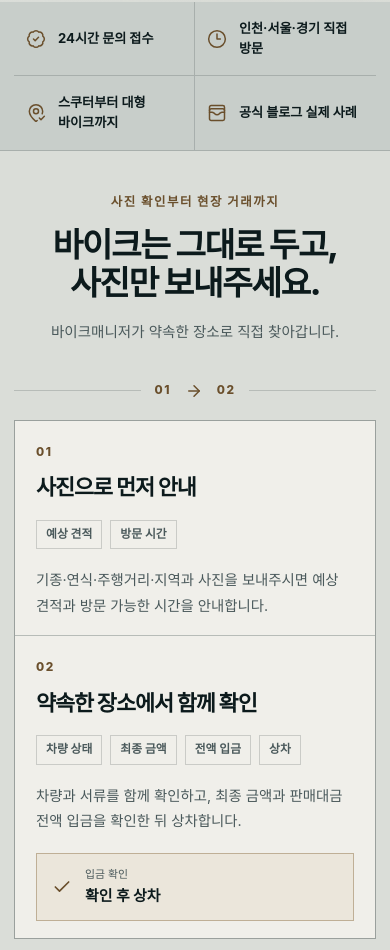
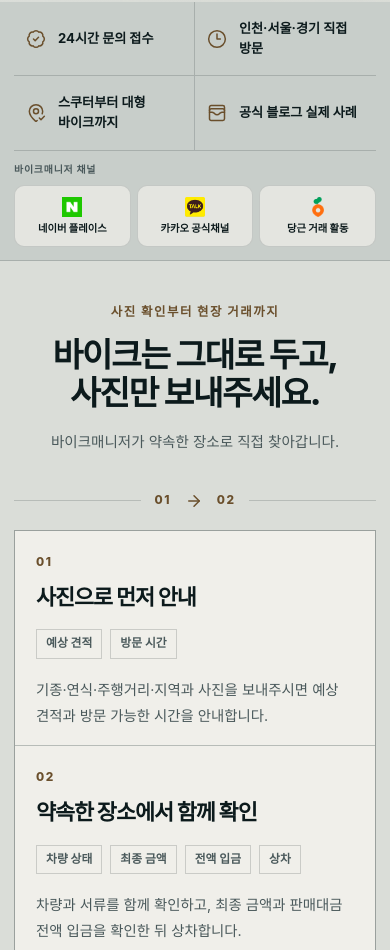
Before and after one commit to 12538253/bike-landing, a Next.js app: page / in a window 390 px wide. Shown: the part 842-1792 px from the top of the page. Built offline with nearby package versions, Linux system fonts and the light colour scheme.

Commit message:
feat: add factual channel proof row

```diff
--- a/app/globals.css
+++ b/app/globals.css
@@ -457,6 +457,59 @@ section[id] {
   font-size: 0.97rem;
 }
 
+.channel-proof {
+  display: grid;
+  grid-template-columns: auto minmax(0, 1fr);
+  align-items: center;
+  gap: 22px;
+  padding-block: 14px;
+  border-top: 1px solid var(--line);
+}
+
+.channel-proof__label {
+  color: var(--muted);
+  font-size: 0.7rem;
+  font-weight: 820;
+  letter-spacing: 0.08em;
+  white-space: nowrap;
+}
+
+.channel-proof__grid {
+  display: grid;
+  grid-template-columns: repeat(3, minmax(0, 1fr));
+  gap: 8px;
+}
+
+.channel-proof__item {
+  display: flex;
+  min-width: 0;
+  min-height: 44px;
+  align-items: center;
+  justify-content: center;
+  gap: 8px;
+  padding: 7px 12px;
+  border: 1px solid rgba(12, 26, 28, 0.14);
+  border-radius: 12px;
+  background: rgba(240, 239, 234, 0.7);
+  color: var(--ink);
+  font-size: clamp(0.7rem, 1.4vw, 0.82rem);
+  font-weight: 800;
+  line-height: 1.2;
+  text-align: center;
+}
+
+.channel-proof__item > img {
+  width: 22px;
+  height: 22px;
+  flex: 0 0 auto;
+  object-fit: contain;
+}
+
+a.channel-proof__item:hover {
+  border-color: rgba(47, 93, 85, 0.48);
+  background: rgba(245, 241, 232, 0.9);
+}
+
 .section {
   position: relative;
   padding-block: clamp(88px, 10vw, 150px);
@@ -1400,6 +1453,34 @@ button.visit-flow__stage-summary {
     font-size: 0.82rem;
   }
 
+  .channel-proof {
+    grid-template-columns: 1fr;
+    gap: 8px;
+    padding-block: 11px 13px;
+  }
+
+  .channel-proof__label {
+    font-size: 0.62rem;
+  }
+
+  .channel-proof__grid {
+    gap: 6px;
+  }
+
+  .channel-proof__item {
+    min-height: 62px;
+    flex-direction: column;
+    gap: 5px;
+    padding: 6px 3px;
+    border-radius: 10px;
+    font-size: clamp(0.58rem, 2.65vw, 0.68rem);
+  }
+
+  .channel-proof__item > img {
+    width: 20px;
+    height: 20px;
+  }
+
   .section {
     padding-block: 56px;
   }
--- a/components/TrustBar.tsx
+++ b/components/TrustBar.tsx
@@ -1,3 +1,4 @@
+import Image from "next/image";
 import { BadgeCheck, Clock3, MapPinCheck, WalletCards } from "lucide-react";
 
 import { site } from "@/content/site";
@@ -21,6 +22,39 @@ export default function TrustBar() {
           );
         })}
       </div>
+      <div className="site-shell channel-proof" aria-label={site.trustSection.channelLabel}>
+        <strong className="channel-proof__label">{site.trustSection.channelLabel}</strong>
+        <div className="channel-proof__grid">
+          {site.trustSection.channels.map((channel) => {
+            const content = (
+              <>
+                <Image src={channel.icon} alt="" aria-hidden="true" width={22} height={22} />
+                <span>{channel.label}</span>
+              </>
+            );
+
+            if ("href" in channel) {
+              return (
+                <a
+                  className={`channel-proof__item channel-proof__item--${channel.id}`}
+                  href={channel.href}
+                  target="_blank"
+                  rel="noreferrer"
+                  key={channel.id}
+                >
+                  {content}
+                </a>
+              );
+            }
+
+            return (
+              <span className={`channel-proof__item channel-proof__item--${channel.id}`} key={channel.id}>
+                {content}
+              </span>
+            );
+          })}
+        </div>
+      </div>
     </section>
   );
 }
--- a/content/site.ts
+++ b/content/site.ts
@@ -53,9 +53,20 @@ export type DisclosureCopy = Readonly<{
   answer: string;
 }>;
 
+export type ChannelProofId = "naver" | "kakao" | "daangn";
+
+export type ChannelProof = Readonly<{
+  id: ChannelProofId;
+  label: string;
+  icon: string;
+  href?: string;
+}>;
+
 export type TrustSectionCopy = Readonly<{
   title: string;
   points: readonly [string, string, string, string];
+  channelLabel: string;
+  channels: readonly [ChannelProof, ChannelProof, ChannelProof];
 }>;
 
 export type QuoteSectionCopy = SectionCopy & Readonly<{
@@ -114,6 +125,7 @@ export type VisitFlowCopy = SectionCopy & Readonly<{
 
 const phoneNumber = "010-7616-4949";
 const kakaoChatUrl = "https://pf.kakao.com/_MzgSn/chat";
+const kakaoChannelUrl = "https://pf.kakao.com/_MzgSn";
 const naverPlaceUrl = "https://naver.me/F1rPbAcV";
 const officialBlogUrl = "https://m.blog.naver.com/bikemanager4949";
 
@@ -236,6 +248,12 @@ export const site = {
   trustSection: {
     title: "거래 원칙",
     points: ["24시간 문의 접수", "인천·서울·경기 직접 방문", "스쿠터부터 대형 바이크까지", "공식 블로그 실제 사례"],
+    channelLabel: "바이크매니저 채널",
+    channels: [
+      { id: "naver", label: "네이버 플레이스", icon: "/images/naver-icon.png", href: naverPlaceUrl },
+      { id: "kakao", label: "카카오 공식채널", icon: "/images/kakao-talk-mark.png", href: kakaoChannelUrl },
+      { id: "daangn", label: "당근 거래 활동", icon: "/images/daangn-icon.png" },
+    ] satisfies readonly [ChannelProof, ChannelProof, ChannelProof],
   } satisfies TrustSectionCopy,
   quoteSection: {
     eyebrow: "견적 준비",
```
Also changed, not shown: 2 other files (tests, documents, lock files or other folders).
